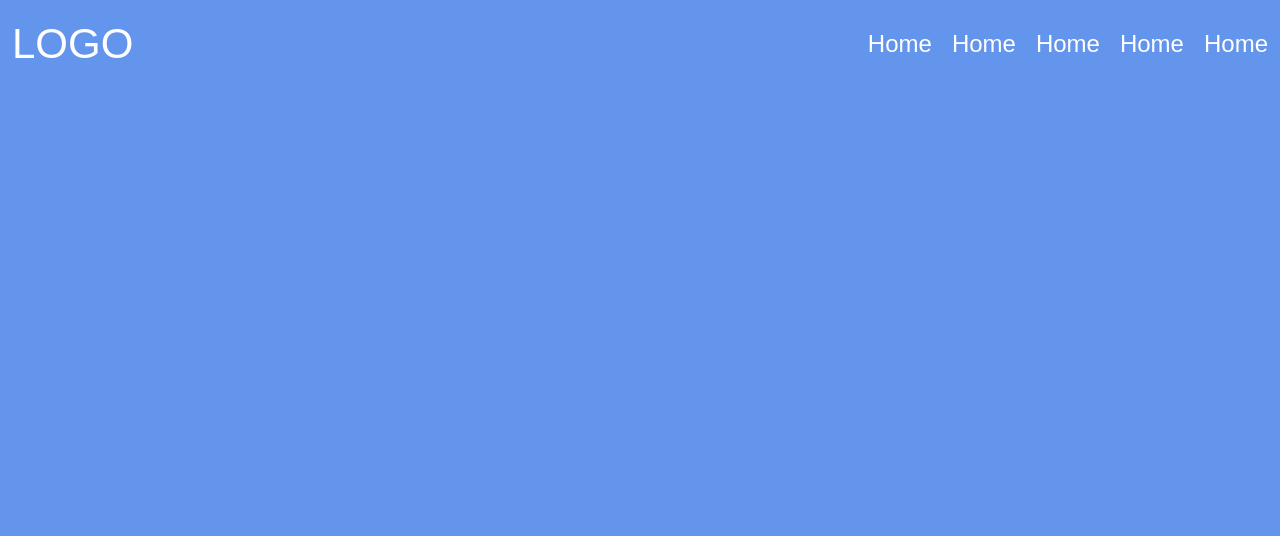
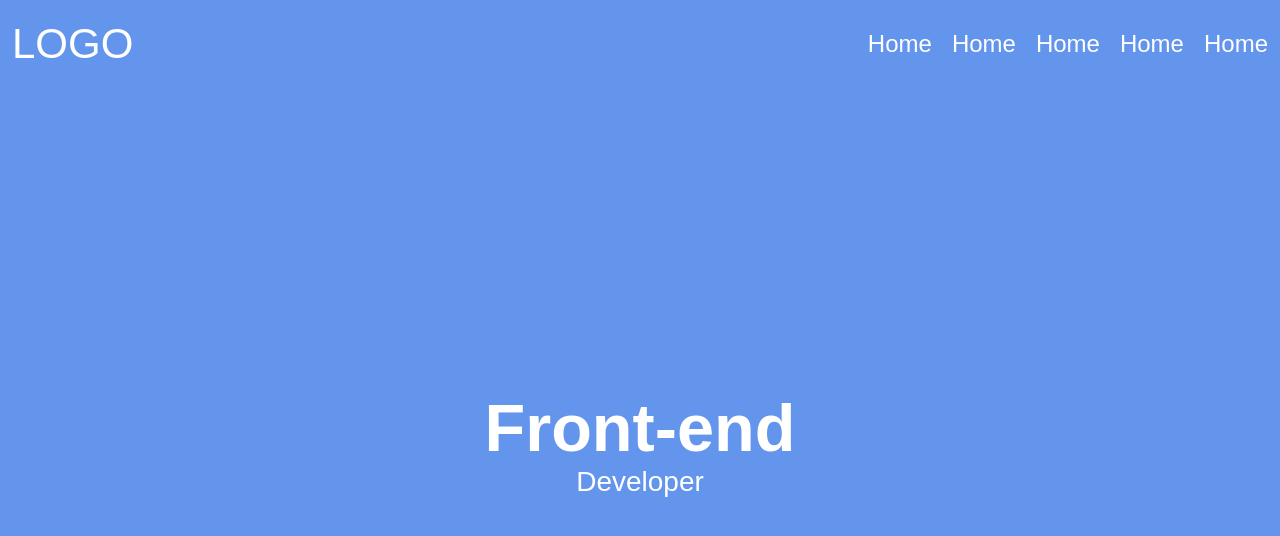
Before and after one commit to farhodkulchayev/gitStart, a plain HTML site: page index.html in a window 1280 px wide. Drawn offline with Linux system fonts and the light colour scheme.

Commit message:
add header content and style

```diff
--- a/index.html
+++ b/index.html
@@ -12,6 +12,7 @@
         <nav class="header__nav">
             <div class="container nav__container">
                 <a href="#!" class="header__logo">Logo</a>
+
                 <ul class="header__list">
                     <li class="header__item">
                         <a href="#!" class="header__link">
@@ -41,6 +42,12 @@
                 </ul>
             </div>
         </nav>
+        <div class="header__content">
+            <div class="container">
+                <h1 class="header__title">Front-end</h1>
+                <p class="header__txt">Developer</p>
+            </div>
+        </div>
     </header>
 </body>
 </html>
--- a/style.css
+++ b/style.css
@@ -25,6 +25,8 @@ li {
 header {
     min-height: 100vh;
     background: cornflowerblue;
+    display: flex;
+    flex-direction: column;
 }
 
 .header__nav {
@@ -53,4 +55,33 @@ header {
     color: #fff;
 }
 
+.header__content {
+    flex-grow: 1;
+    display: flex;
+    align-items: center;
+    text-align: center;
+    color: #fff;
+}
+
+.header__title {
+    /* font-size: 75px; */
+    font-size: calc(50px + 25 * (100vw / 1920));
+}
+
+.header__txt {
+    font-size: 28px;
+}
+
+
+
+@media (max-width: 767px) {
+    .header__title {
+        font-size: calc(50px + (25 + 25 * 0.7) * ((100vw - 320px) / 1920));
+    }
+
+    .header__list {
+        display: none;
+    }
+}
+
 /* hedaer end */
```
